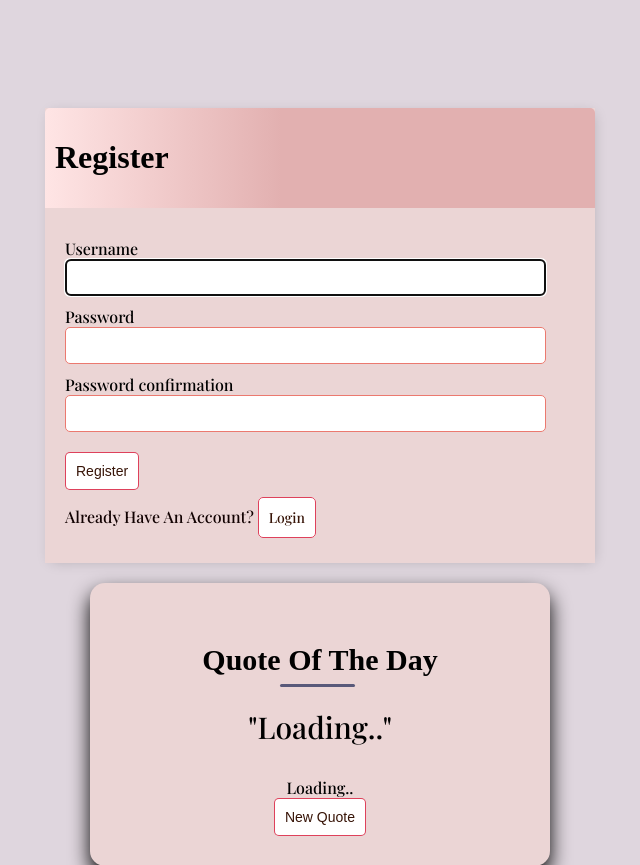
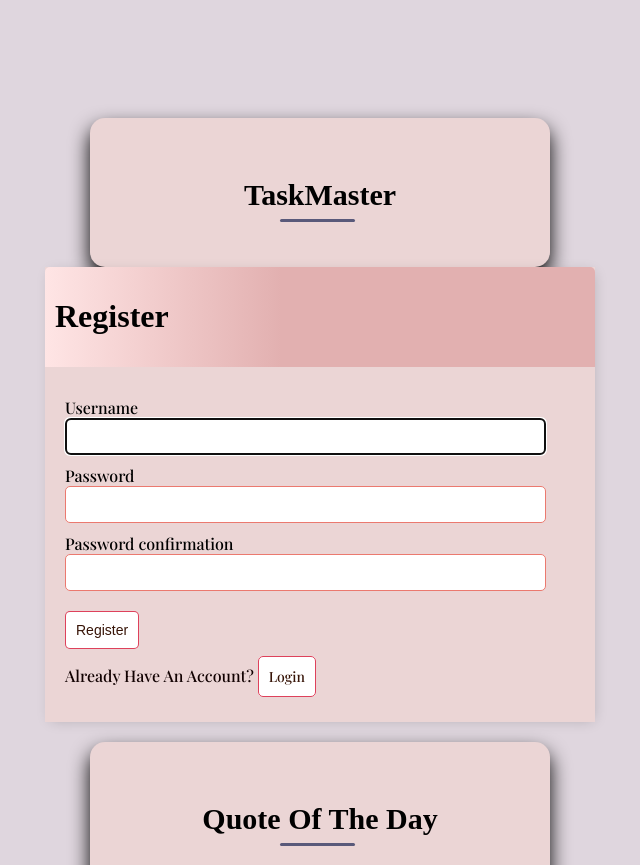
Before and after one commit to Showrav-Dhar/TaskMaster, a Django app: page /registre/ in a window 1280 px wide. Shown: the top 865 px of the page, without its empty margins (320-960 px from the left). Run offline with Django 4.2, Linux system fonts and the light colour scheme.

Commit message:
done final

```diff
--- a/base/templates/base/main.html
+++ b/base/templates/base/main.html
@@ -8,6 +8,7 @@
         <meta name="description" content="">
         <meta name="viewport" content="width=device-width, initial-scale=1">
 
+        <link rel="stylesheet" type="text/css" href="styles.css">
 
         <link rel="preconnect" href="https://fonts.googleapis.com">
         <link rel="preconnect" href="https://fonts.gstatic.com" crossorigin>
@@ -189,6 +190,9 @@
     </head>
     <body>
 
+        <div style="margin-top: 10px;" class="quote-box">
+            <h3>TaskMaster</h3>
+        </div>
 
         <div class="container">
             {% block content %}
```
Also changed, not shown: db.sqlite3.
